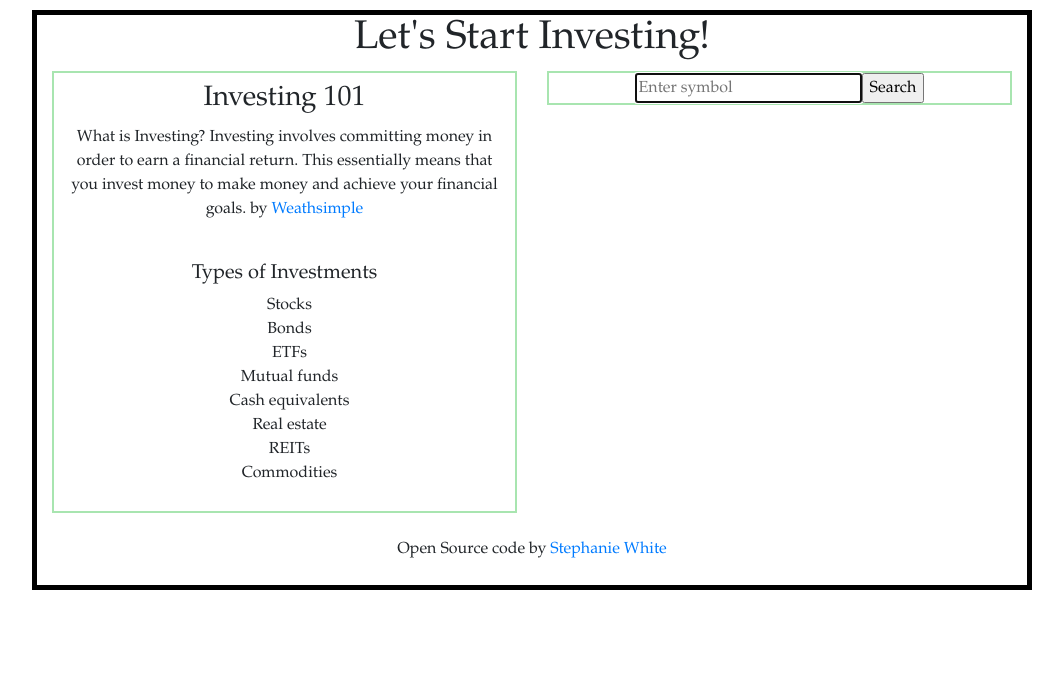
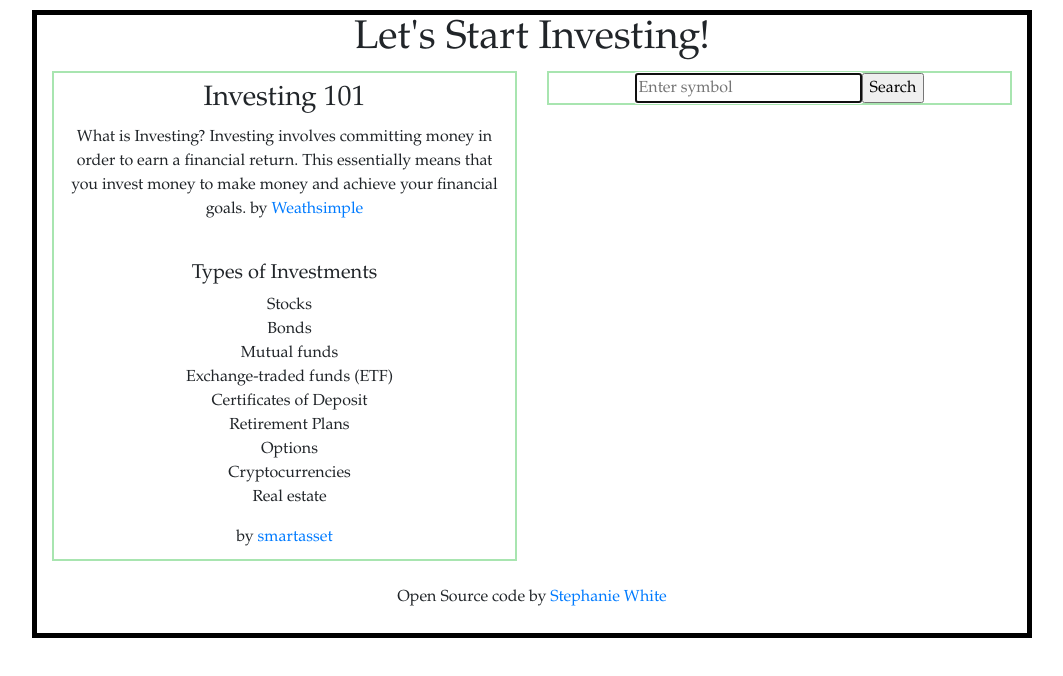
Before and after one commit to Siwhite11/investapp, a React (Create React App) app: page / in a window 1280 px wide. Shown: the top 676 px of the page, without its empty margins (108-1171 px from the left). Built offline with nearby package versions, Linux system fonts and the light colour scheme.

Commit message:
changing source

```diff
--- a/src/Blurb.js
+++ b/src/Blurb.js
@@ -9,7 +9,10 @@ export default function () {
         What is Investing? Investing involves committing money in order to earn
         a financial return. This essentially means that you invest money to make
         money and achieve your financial goals. by {""}
-        <a href="https://www.wealthsimple.com/en-us/learn/investing-basics">
+        <a
+          href="https://www.wealthsimple.com/en-us/learn/investing-basics"
+          target="_blank"
+        >
           Weathsimple
         </a>
       </p>
@@ -23,24 +26,34 @@ export default function () {
           <span>Bonds</span>
         </li>
         <li>
-          <span>ETFs</span>
-        </li>
-        <li>
           <span>Mutual funds</span>
         </li>
         <li>
-          <span>Cash equivalents</span>
+          <span>Exchange-traded funds (ETF)</span>
+        </li>
+        <li>
+          <span>Certificates of Deposit</span>
+        </li>
+        <li>
+          <span>Retirement Plans</span>
+        </li>
+        <li>
+          <span>Options</span>
+        </li>
+        <li>
+          <span>Cryptocurrencies</span>
         </li>
         <li>
           <span>Real estate</span>
         </li>
-        <li>
-          <span>REITs</span>
-        </li>
-        <li>
-          <span>Commodities</span>
-        </li>
       </ul>
+      by{" "}
+      <a
+        href="https://smartasset.com/investing/types-of-investment"
+        target="_blank"
+      >
+        smartasset
+      </a>
     </div>
   );
 }
```
